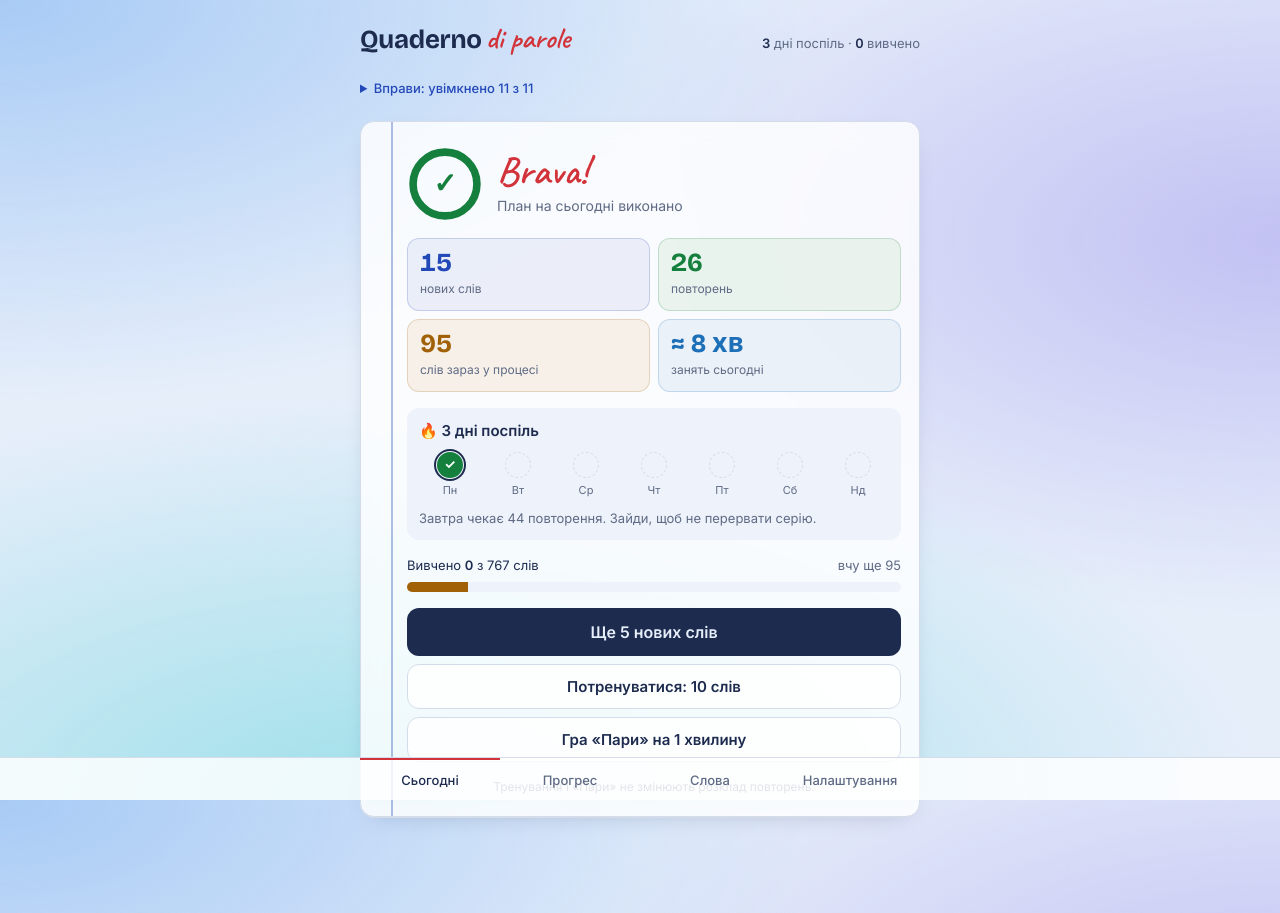
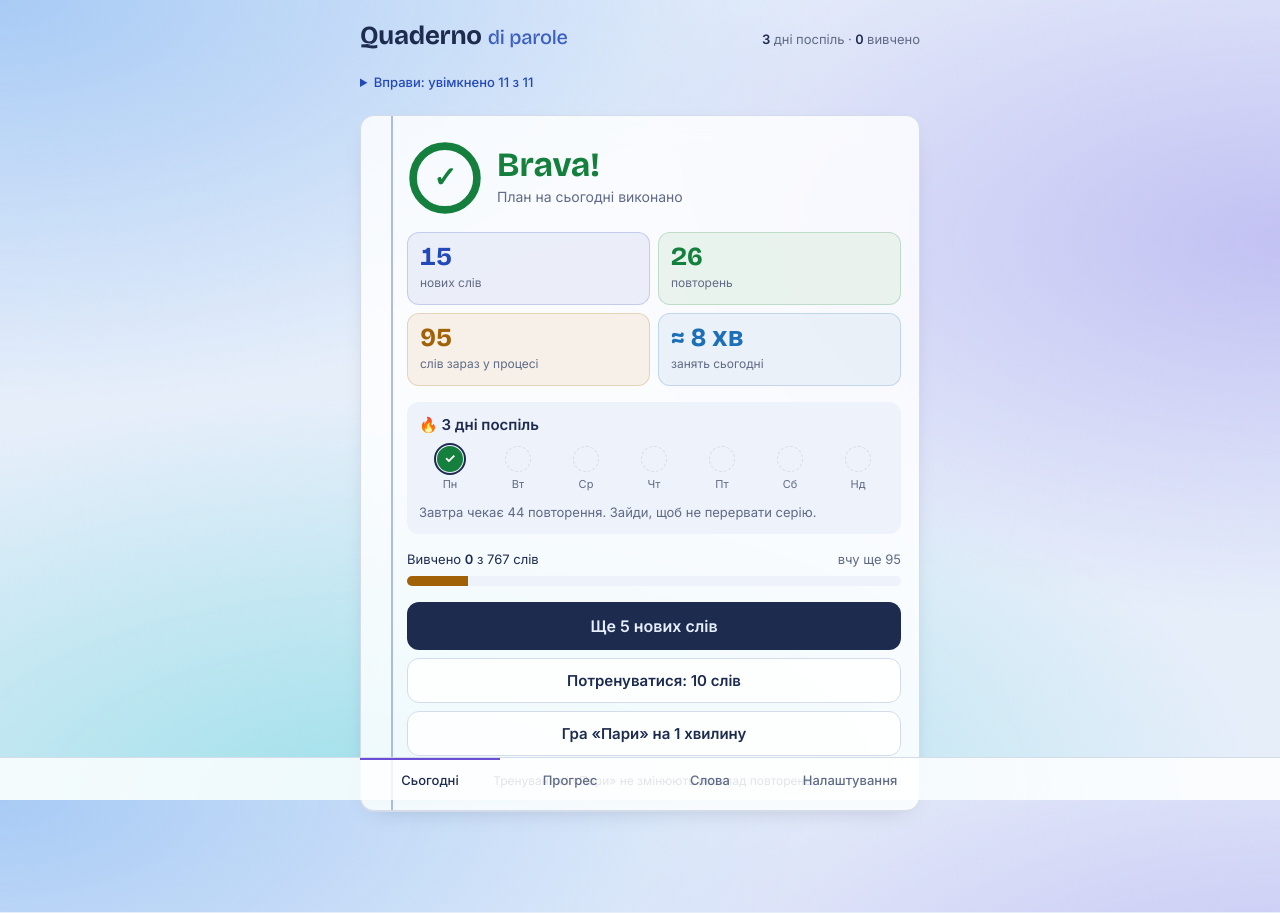
Before and after one commit to alinagurovamobile-web/general, a plain HTML site: page index.html in a window 1280 px wide. Drawn offline with nearby package versions, Linux system fonts and the light colour scheme.

Commit message:
Remove red and handwriting font
Co-Authored-By: Claude Opus 5.5 <noreply@anthropic.com>
Claude-Session: https://claude.ai/code/session_01NzNcBhoHhiAn5RA5d5TuTX

```diff
--- a/index.html
+++ b/index.html
@@ -1,11 +1,11 @@
 <!doctype html><html lang="uk"><head><meta charset="utf-8"><meta name="viewport" content="width=device-width,initial-scale=1,viewport-fit=cover"><meta name="theme-color" content="#cfe0f7"><link rel="manifest" href="manifest.webmanifest"><link rel="icon" href="icon-192.png"><link rel="apple-touch-icon" href="icon-192.png"><meta name="apple-mobile-web-app-capable" content="yes"><meta name="apple-mobile-web-app-title" content="Quaderno"><style>:root{padding-top:env(safe-area-inset-top,0px);padding-bottom:env(safe-area-inset-bottom,0px)}body{margin:0}img{max-width:100%}[hidden]{display:none!important}</style></head><body><title>Quaderno di parole</title>
 <link rel="preconnect" href="https://fonts.googleapis.com">
-<link rel="stylesheet" href="https://fonts.googleapis.com/css2?family=Bricolage+Grotesque:opsz,wght@12..96,500;12..96,700&family=Inter:wght@400;500;600&family=Caveat:wght@600&display=swap">
+<link rel="stylesheet" href="https://fonts.googleapis.com/css2?family=Bricolage+Grotesque:opsz,wght@12..96,500;12..96,700&family=Inter:wght@400;500;600&display=swap">
 <style>
 /* Layout: one narrow notebook column; card in the middle, tabs at the bottom like a phone app */
 :root{
   --paper:#e6eefa; --grid:#e3e9f3; --b1:#a8cbf5; --b2:#c2c1f3; --b3:#9fe0ea; --ink:#1d2b4f; --muted:#5f6b85; --line:#d5dce9;
-  --pen:#2348b8; --red:#d2333a; --sheet:rgba(255,255,255,.82); --again:#c2410c; --hard:#a16207; --good:#15803d; --easy:#1d6fb8;
+  --pen:#2348b8; --red:#6a4fd6; --sheet:rgba(255,255,255,.82); --again:#c2410c; --hard:#a16207; --good:#15803d; --easy:#1d6fb8;
   --soft:#eef2fa; color-scheme:light;
   --display:"Bricolage Grotesque",ui-sans-serif,system-ui,sans-serif;
   --body:Inter,ui-sans-serif,system-ui,-apple-system,"Segoe UI",sans-serif;
@@ -13,7 +13,7 @@
 }
 :root[data-theme="dark"]{
   --paper:#0f1626; --grid:#1b2233; --b1:#17305a; --b2:#28245a; --b3:#0f3b4a; --ink:#e6eaf4; --muted:#9aa5bd; --line:#2a3349;
-  --pen:#8aa6ff; --red:#ff6b70; --sheet:rgba(24,32,53,.82); --again:#fb923c; --hard:#facc15; --good:#4ade80; --easy:#60a5fa;
+  --pen:#8aa6ff; --red:#b6a4ff; --sheet:rgba(24,32,53,.82); --again:#fb923c; --hard:#facc15; --good:#4ade80; --easy:#60a5fa;
   --soft:#1f2840; color-scheme:dark}
 html,body{height:100%}
 body{background:var(--paper);color:var(--ink);font-family:var(--body);font-size:15px;line-height:1.5;
@@ -24,7 +24,7 @@ body{background:var(--paper);color:var(--ink);font-family:var(--body);font-size:
   padding-left:max(16px,env(safe-area-inset-left,0px));padding-right:max(16px,env(safe-area-inset-right,0px));padding-block:16px 96px}
 header{display:flex;align-items:baseline;justify-content:space-between;gap:12px;flex-wrap:wrap}
 h1{font-family:var(--display);font-weight:700;font-size:26px;margin:0;letter-spacing:-.01em}
-h1 span{color:var(--red);font-family:var(--hand);font-size:30px;font-weight:600;margin-left:4px}
+h1 span{color:var(--pen);font-family:var(--display);font-size:20px;font-weight:500;margin-left:6px;opacity:.85}
 .streak{font-size:13px;color:var(--muted);font-variant-numeric:tabular-nums}
 .streak b{color:var(--ink)}
 h2{font-family:var(--display);font-size:19px;margin:0;text-wrap:balance}
@@ -80,7 +80,7 @@ section[hidden]{display:none}
 .fin .head{display:flex;align-items:center;gap:14px}
 .fin .ring{width:76px;height:76px}
 .fin .ring .rc b{font-size:28px;color:var(--good)}
-.fin .big{font-family:var(--hand);font-size:42px;color:var(--red);line-height:.9}
+.fin .big{font-family:var(--display);font-weight:700;font-size:34px;color:var(--good);line-height:1}
 .fin .head p{margin:4px 0 0;color:var(--muted);font-size:14px}
 .kpis{display:grid;grid-template-columns:1fr 1fr;gap:8px}
 .kpi{border-radius:12px;padding:10px 12px;background:color-mix(in srgb,var(--k) 9%,var(--sheet));border:1px solid color-mix(in srgb,var(--k) 20%,transparent)}
@@ -118,7 +118,7 @@ details.how ul{margin:6px 0 0;padding-left:18px}
 .tag{background:var(--soft);border-radius:999px;padding:2px 9px;font-weight:500}
 .tag.new{color:var(--pen)}
 .front{font-family:var(--display);font-weight:600;font-size:clamp(26px,7vw,34px);line-height:1.15;margin:auto 0 0;padding-top:28px;text-wrap:balance;overflow-wrap:anywhere}
-.back{margin:14px 0 auto;font-family:var(--hand);font-size:clamp(26px,6.5vw,32px);color:var(--pen);line-height:1.15;overflow-wrap:anywhere}
+.back{margin:14px 0 auto;font-family:var(--display);font-weight:600;font-size:clamp(24px,6vw,30px);color:var(--pen);line-height:1.15;overflow-wrap:anywhere}
 .back.hide{visibility:hidden}
 .hint{font-size:12px;color:var(--muted);margin-top:14px}
 .speak{position:absolute;right:14px;top:44px;border:1px solid var(--line);background:var(--sheet);color:var(--ink);border-radius:999px;width:36px;height:36px;cursor:pointer;font-size:16px}
@@ -132,7 +132,7 @@ details.how ul{margin:6px 0 0;padding-left:18px}
 .g0{color:var(--again)}.g1{color:var(--hard)}.g2{color:var(--good)}.g3{color:var(--easy)}
 button:focus-visible,select:focus-visible,input:focus-visible{outline:2px solid var(--pen);outline-offset:2px}
 .done{text-align:center;padding:36px 22px 36px 46px}
-.done .big{font-family:var(--hand);font-size:40px;color:var(--red);line-height:1}
+.done .big{font-family:var(--display);font-weight:700;font-size:34px;color:var(--good);line-height:1}
 .done p{color:var(--muted);margin:10px 0 0}
 .more{margin-top:16px;background:none;border:1.5px dashed var(--line);color:var(--ink);border-radius:10px;padding:10px 14px;font:500 14px var(--body);cursor:pointer}
 /* progress */
@@ -686,7 +686,7 @@ function renderDone(el){
     <div class="head"><div class="ring full"><svg viewBox="0 0 100 100" aria-hidden="true"><circle cx="50" cy="50" r="42" class="trk"/><circle cx="50" cy="50" r="42" class="val" pathLength="100" style="stroke-dasharray:${did?100:0} 100"/></svg><div class="rc"><b>${did?'✓':'☕'}</b></div></div>
       <div><div class="big">${did?'Brava!':'Ciao!'}</div><p>${did?'План на сьогодні виконано':'Сьогодні нічого не заплановано'}</p></div></div>
     ${did?`<div class="kpis">${kpi('var(--pen)',L[0],plural(L[0],'нове слово','нові слова','нових слів'))}${kpi('var(--good)',L[1],plural(L[1],'повторення','повторення','повторень'))}
-      ${acc!==null?kpi('var(--easy)',acc+'%','правильних відповідей'):kpi('var(--hard)',ip,'слів зараз у процесі')}${best>=3?kpi('var(--again)',best,'відповідей поспіль без помилок'):kpi('var(--easy)','≈ '+Math.max(1,Math.round(did*12/60))+' хв','занять сьогодні')}</div>`:''}
+      ${acc!==null?kpi('var(--easy)',acc+'%','правильних відповідей'):kpi('var(--hard)',ip,'слів зараз у процесі')}${best>=3?kpi('var(--red)',best,'відповідей поспіль без помилок'):kpi('var(--easy)','≈ '+Math.max(1,Math.round(did*12/60))+' хв','занять сьогодні')}</div>`:''}
     <div class="strk"><div class="l1">🔥 ${n} ${plural(n,'день','дні','днів')} поспіль</div><div class="week">${weekHTML()}</div>
       <div class="l2">${tom?`Завтра чекає ${tom} ${plural(tom,'повторення','повторення','повторень')}. Зайди, щоб не перервати серію.`:'Завтра повторень немає, можна взяти нові слова.'}</div></div>
     <div class="prog"><div style="display:flex;justify-content:space-between;gap:8px"><span>Вивчено <b>${lr}</b> з ${tot} слів</span><span style="color:var(--muted)">вчу ще ${ip}</span></div>
--- a/sw.js
+++ b/sw.js
@@ -1,4 +1,4 @@
-const CACHE='quaderno-beaead90';
+const CACHE='quaderno-af92cf19';
 const CORE=['./','index.html','manifest.webmanifest','icon-192.png','icon-512.png'];
 self.addEventListener('install',e=>{e.waitUntil(caches.open(CACHE).then(c=>c.addAll(CORE.map(u=>new Request(u,{cache:'reload'})))).then(()=>self.skipWaiting()));});
 self.addEventListener('activate',e=>{e.waitUntil(caches.keys().then(ks=>Promise.all(ks.filter(k=>k!==CACHE&&k!=='quaderno-state').map(k=>caches.delete(k)))).then(()=>self.clients.claim()));});
```
